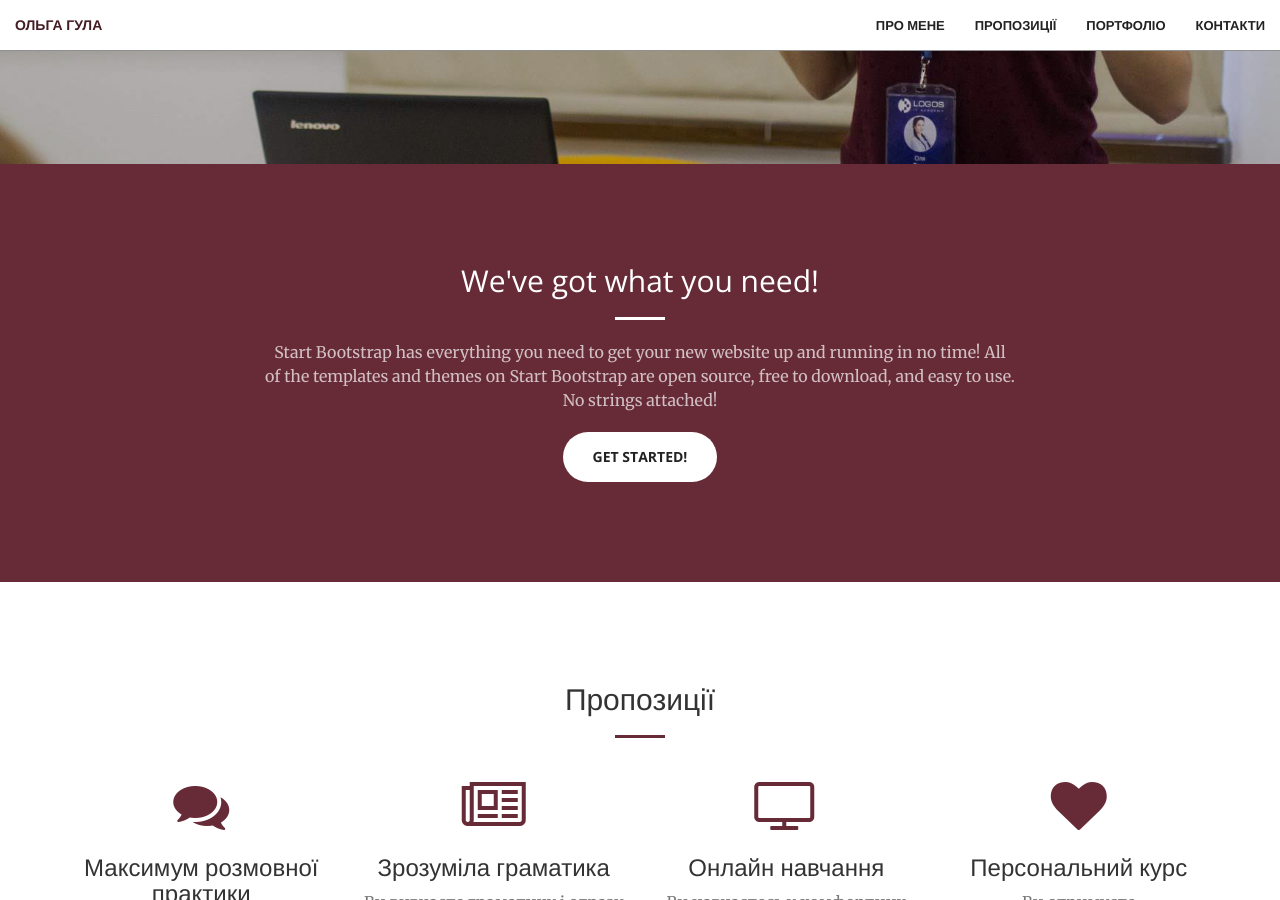
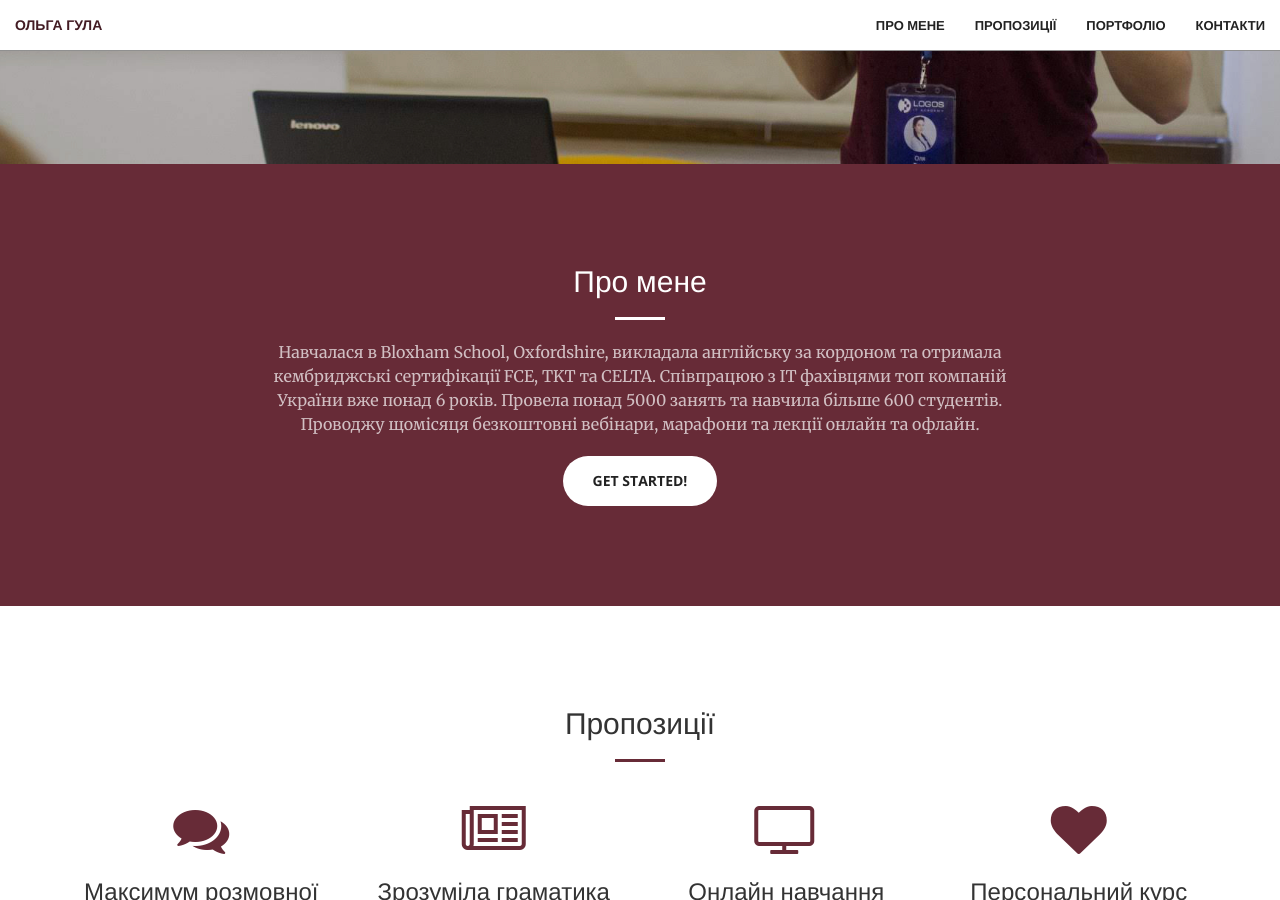
Before and after one commit to yyunikov/hula.yunikov.com, a Jekyll site: the page built from index.html, in a window 1280 px wide and 900 px high, scrolled down 736 px. Built offline with Jekyll 4.4.1, drawn with Linux system fonts in a browser that asks for light colours.

Commit message:
Update call-to-action.html

```diff
--- a/_includes/call-to-action.html
+++ b/_includes/call-to-action.html
@@ -2,9 +2,9 @@
     <div class="container">
         <div class="row">
             <div class="col-lg-8 col-lg-offset-2 text-center">
-                <h2 class="section-heading">We've got what you need!</h2>
+                <h2 class="section-heading">Про мене</h2>
                 <hr class="light">
-                <p class="text-faded">Start Bootstrap has everything you need to get your new website up and running in no time! All of the templates and themes on Start Bootstrap are open source, free to download, and easy to use. No strings attached!</p>
+                <p class="text-faded">Навчалася в Bloxham School, Oxfordshire, викладала англійську за кордоном та отримала кембриджські сертифікації FCE, TKT та CELTA. Співпрацюю з IT фахівцями топ компаній України вже понад 6 років. Провела понад 5000 занять та навчила  більше 600 студентів. Проводжу щомісяця  безкоштовні вебінари, марафони та лекції онлайн та офлайн. </p>
                 <a href="#" class="btn btn-default btn-xl">Get Started!</a>
             </div>
         </div>
```
